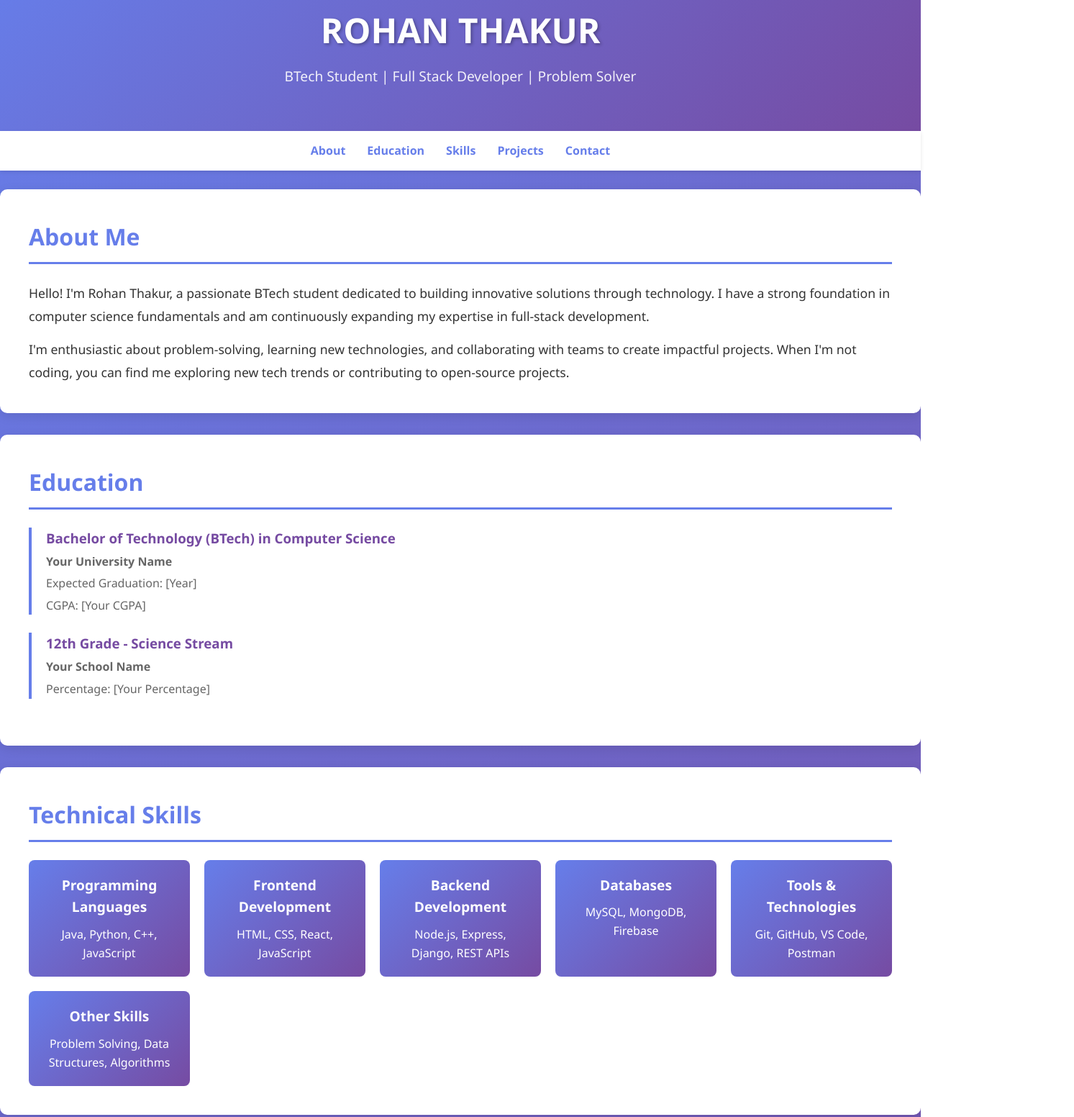
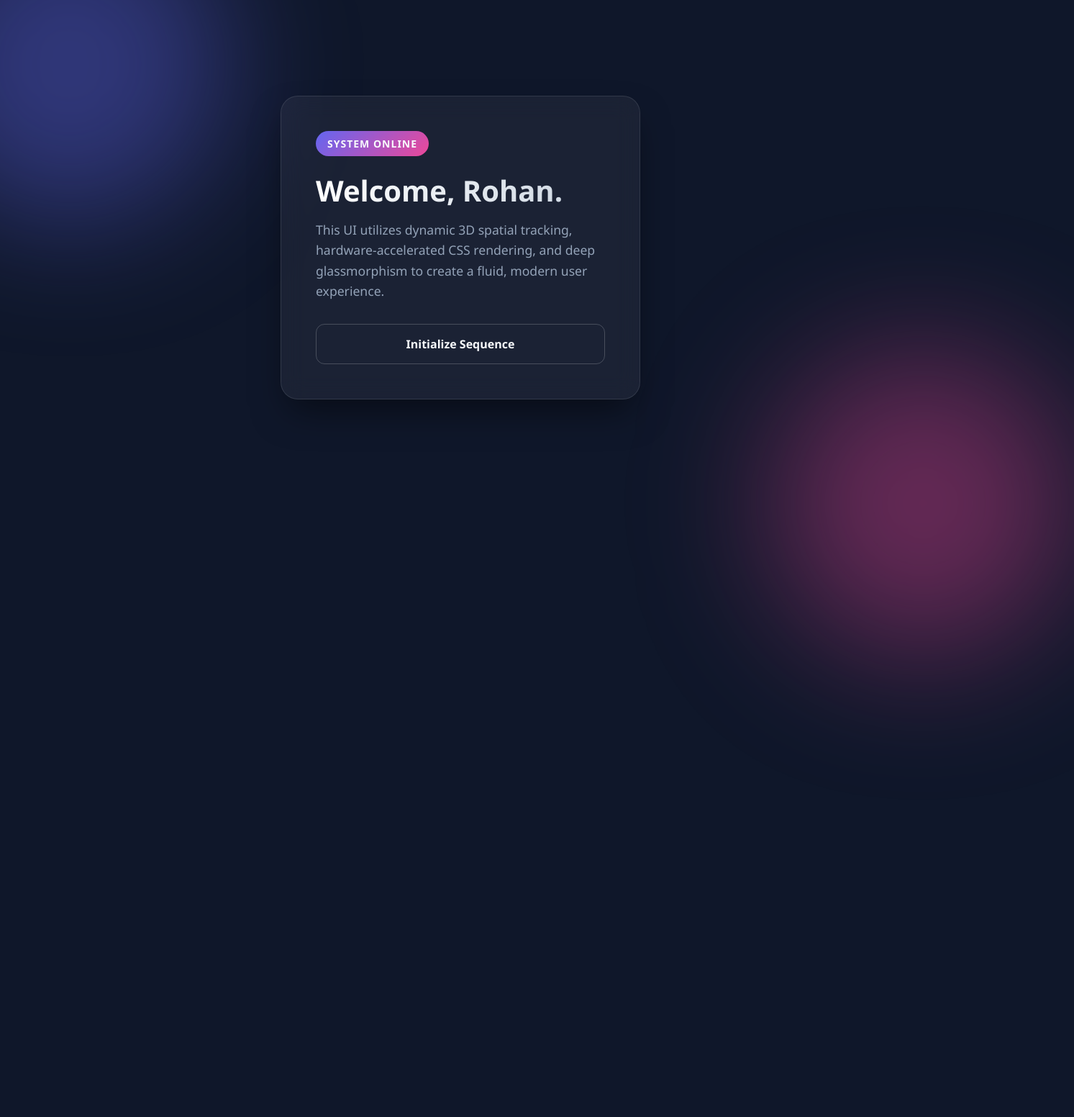
Before and after one commit to rohanthakur71854-commits/Portfolio-, a plain HTML site: page index.html in a window 1280 px wide. Shown: the part 56-1608 px from the top of the page at 72% size, 1493 px wide, since content can reach past the window. After the commit the page ends 965 px from the top, so only its background shows below. Drawn offline with Linux system fonts and the light colour scheme.

Commit message:
Revamp UI with new title and styles
Updated the title and enhanced the UI with new styles and interactive elements.

```diff
--- a/index.html
+++ b/index.html
@@ -3,366 +3,221 @@
 <head>
     <meta charset="UTF-8">
     <meta name="viewport" content="width=device-width, initial-scale=1.0">
-    <title>Rohan Thakur - BTech Portfolio</title>
+    <title>Next-Level UI/UX</title>
     <style>
+        :root {
+            --primary: #6366f1;
+            --secondary: #ec4899;
+            --bg-color: #0f172a;
+            --text-main: #f8fafc;
+            --text-muted: #94a3b8;
+        }
+
         * {
             margin: 0;
             padding: 0;
             box-sizing: border-box;
+            font-family: 'Segoe UI', Roboto, Helvetica, Arial, sans-serif;
         }
 
         body {
-            font-family: 'Segoe UI', Tahoma, Geneva, Verdana, sans-serif;
-            line-height: 1.6;
-            color: #333;
-            background: linear-gradient(135deg, #667eea 0%, #764ba2 100%);
+            background-color: var(--bg-color);
+            color: var(--text-main);
             min-height: 100vh;
+            display: flex;
+            justify-content: center;
+            align-items: center;
+            overflow: hidden;
+            perspective: 1000px;
         }
 
-        header {
-            background: linear-gradient(135deg, #667eea 0%, #764ba2 100%);
-            color: white;
-            padding: 60px 20px;
-            text-align: center;
-            box-shadow: 0 4px 6px rgba(0, 0, 0, 0.1);
+        /* Animated Background Orbs */
+        .orb {
+            position: absolute;
+            border-radius: 50%;
+            filter: blur(80px);
+            z-index: 0;
+            animation: float 10s infinite ease-in-out alternate;
         }
 
-        header h1 {
-            font-size: 3em;
-            margin-bottom: 10px;
-            text-shadow: 2px 2px 4px rgba(0, 0, 0, 0.3);
+        .orb-1 {
+            width: 400px;
+            height: 400px;
+            background: rgba(99, 102, 241, 0.4);
+            top: -10%;
+            left: -10%;
         }
 
-        header p {
-            font-size: 1.2em;
-            opacity: 0.9;
+        .orb-2 {
+            width: 350px;
+            height: 350px;
+            background: rgba(236, 72, 153, 0.4);
+            bottom: -10%;
+            right: -10%;
+            animation-delay: -5s;
         }
 
-        nav {
-            background: #fff;
-            padding: 15px;
-            position: sticky;
-            top: 0;
-            box-shadow: 0 2px 5px rgba(0, 0, 0, 0.1);
-            z-index: 100;
+        @keyframes float {
+            0% { transform: translate(0, 0) scale(1); }
+            100% { transform: translate(50px, 50px) scale(1.2); }
         }
 
-        nav ul {
-            list-style: none;
-            display: flex;
-            justify-content: center;
-            flex-wrap: wrap;
-            gap: 30px;
+        /* Glassmorphism Card */
+        .glass-card {
+            background: rgba(255, 255, 255, 0.05);
+            backdrop-filter: blur(16px);
+            -webkit-backdrop-filter: blur(16px);
+            border: 1px solid rgba(255, 255, 255, 0.1);
+            border-radius: 24px;
+            padding: 3rem;
+            width: 90%;
+            max-width: 500px;
+            z-index: 10;
+            box-shadow: 0 25px 50px -12px rgba(0, 0, 0, 0.5);
+            transform-style: preserve-3d;
+            transition: transform 0.1s ease-out;
+            position: relative;
+            overflow: hidden;
         }
 
-        nav a {
-            text-decoration: none;
-            color: #667eea;
-            font-weight: 600;
-            transition: color 0.3s ease;
+        /* Inner Content */
+        .content {
+            transform: translateZ(50px); /* Pushes content out for 3D effect */
         }
 
-        nav a:hover {
-            color: #764ba2;
+        .badge {
+            display: inline-block;
+            padding: 0.5rem 1rem;
+            background: linear-gradient(135deg, var(--primary), var(--secondary));
+            border-radius: 50px;
+            font-size: 0.875rem;
+            font-weight: 600;
+            margin-bottom: 1.5rem;
+            letter-spacing: 1px;
+            text-transform: uppercase;
         }
 
-        container {
-            max-width: 1000px;
-            margin: 0 auto;
-            padding: 40px 20px;
+        h1 {
+            font-size: 2.5rem;
+            font-weight: 800;
+            margin-bottom: 1rem;
+            line-height: 1.2;
+            background: linear-gradient(to right, #fff, #cbd5e1);
+            -webkit-background-clip: text;
+            -webkit-text-fill-color: transparent;
         }
 
-        section {
-            background: white;
-            margin-bottom: 30px;
-            padding: 40px;
-            border-radius: 10px;
-            box-shadow: 0 4px 15px rgba(0, 0, 0, 0.1);
-            animation: slideIn 0.6s ease-out;
+        p {
+            color: var(--text-muted);
+            font-size: 1.1rem;
+            line-height: 1.6;
+            margin-bottom: 2rem;
         }
 
-        @keyframes slideIn {
-            from {
-                opacity: 0;
-                transform: translateY(20px);
-            }
-            to {
-                opacity: 1;
-                transform: translateY(0);
-            }
+        /* Interactive Button */
+        .cta-button {
+            background: transparent;
+            color: var(--text-main);
+            border: 1px solid rgba(255, 255, 255, 0.2);
+            padding: 1rem 2rem;
+            font-size: 1rem;
+            font-weight: 600;
+            border-radius: 12px;
+            cursor: pointer;
+            transition: all 0.3s ease;
+            position: relative;
+            overflow: hidden;
+            width: 100%;
         }
 
-        section h2 {
-            color: #667eea;
-            font-size: 2em;
-            margin-bottom: 25px;
-            border-bottom: 3px solid #667eea;
-            padding-bottom: 10px;
+        .cta-button::before {
+            content: '';
+            position: absolute;
+            top: 0;
+            left: -100%;
+            width: 100%;
+            height: 100%;
+            background: linear-gradient(90deg, transparent, rgba(255,255,255,0.2), transparent);
+            transition: left 0.5s ease;
         }
 
-        .about-content {
-            line-height: 1.8;
-            font-size: 1.1em;
+        .cta-button:hover {
+            background: rgba(255, 255, 255, 0.1);
+            border-color: rgba(255, 255, 255, 0.5);
+            transform: translateY(-2px);
+            box-shadow: 0 10px 20px rgba(0,0,0,0.2);
         }
 
-        .education-item {
-            margin-bottom: 25px;
-            padding-left: 20px;
-            border-left: 4px solid #667eea;
+        .cta-button:hover::before {
+            left: 100%;
         }
 
-        .education-item h3 {
-            color: #764ba2;
-            margin-bottom: 5px;
+        /* Dynamic Light Tracking */
+        .light {
+            position: absolute;
+            width: 300px;
+            height: 300px;
+            background: radial-gradient(circle, rgba(255,255,255,0.1) 0%, transparent 70%);
+            border-radius: 50%;
+            pointer-events: none;
+            opacity: 0;
+            transition: opacity 0.3s ease;
+            z-index: 1;
         }
 
-        .education-item p {
-            color: #666;
-            margin-bottom: 5px;
-        }
-
-        .skills-container {
-            display: grid;
-            grid-template-columns: repeat(auto-fit, minmax(200px, 1fr));
-            gap: 20px;
-        }
-
-        .skill-card {
-            background: linear-gradient(135deg, #667eea 0%, #764ba2 100%);
-            color: white;
-            padding: 20px;
-            border-radius: 8px;
-            text-align: center;
-            transition: transform 0.3s ease;
-        }
-
-        .skill-card:hover {
-            transform: translateY(-5px);
-        }
-
-        .skill-card h3 {
-            margin-bottom: 10px;
-            font-size: 1.2em;
-        }
-
-        .projects-container {
-            display: grid;
-            grid-template-columns: repeat(auto-fit, minmax(280px, 1fr));
-            gap: 25px;
-        }
-
-        .project-card {
-            border: 2px solid #667eea;
-            border-radius: 8px;
-            padding: 20px;
-            transition: all 0.3s ease;
-        }
-
-        .project-card:hover {
-            box-shadow: 0 8px 20px rgba(102, 126, 234, 0.3);
-            transform: translateY(-5px);
-        }
-
-        .project-card h3 {
-            color: #667eea;
-            margin-bottom: 10px;
-        }
-
-        .project-card p {
-            color: #666;
-            margin-bottom: 15px;
-        }
-
-        .technologies {
-            display: flex;
-            flex-wrap: wrap;
-            gap: 8px;
-        }
-
-        .tech-tag {
-            background: #667eea;
-            color: white;
-            padding: 5px 12px;
-            border-radius: 20px;
-            font-size: 0.9em;
-        }
-
-        .contact-section {
-            text-align: center;
-        }
-
-        .contact-links {
-            display: flex;
-            justify-content: center;
-            gap: 30px;
-            margin-top: 30px;
-            flex-wrap: wrap;
-        }
-
-        .contact-links a {
-            display: inline-block;
-            padding: 12px 25px;
-            background: linear-gradient(135deg, #667eea 0%, #764ba2 100%);
-            color: white;
-            text-decoration: none;
-            border-radius: 5px;
-            transition: all 0.3s ease;
-        }
-
-        .contact-links a:hover {
-            transform: scale(1.05);
-            box-shadow: 0 5px 15px rgba(102, 126, 234, 0.4);
-        }
-
-        footer {
-            background: #333;
-            color: white;
-            text-align: center;
-            padding: 20px;
-            margin-top: 40px;
-        }
-
-        @media (max-width: 600px) {
-            header h1 {
-                font-size: 2em;
-            }
-
-            nav ul {
-                gap: 15px;
-            }
-
-            section {
-                padding: 20px;
-            }
-
-            section h2 {
-                font-size: 1.5em;
-            }
-        }
     </style>
 </head>
 <body>
-    <header>
-        <h1>ROHAN THAKUR</h1>
-        <p>BTech Student | Full Stack Developer | Problem Solver</p>
-    </header>
 
-    <nav>
-        <ul>
-            <li><a href="#about">About</a></li>
-            <li><a href="#education">Education</a></li>
-            <li><a href="#skills">Skills</a></li>
-            <li><a href="#projects">Projects</a></li>
-            <li><a href="#contact">Contact</a></li>
-        </ul>
-    </nav>
+    <div class="orb orb-1"></div>
+    <div class="orb orb-2"></div>
 
-    <container>
-        <!-- About Section -->
-        <section id="about">
-            <h2>About Me</h2>
-            <div class="about-content">
-                <p>Hello! I'm Rohan Thakur, a passionate BTech student dedicated to building innovative solutions through technology. I have a strong foundation in computer science fundamentals and am continuously expanding my expertise in full-stack development.</p>
-                <p style="margin-top: 15px;">I'm enthusiastic about problem-solving, learning new technologies, and collaborating with teams to create impactful projects. When I'm not coding, you can find me exploring new tech trends or contributing to open-source projects.</p>
-            </div>
-        </section>
+    <div class="glass-card" id="card">
+        <div class="light" id="light"></div>
+        <div class="content">
+            <div class="badge">System Online</div>
+            <h1>Welcome, Rohan.</h1>
+            <p>This UI utilizes dynamic 3D spatial tracking, hardware-accelerated CSS rendering, and deep glassmorphism to create a fluid, modern user experience.</p>
+            <button class="cta-button">Initialize Sequence</button>
+        </div>
+    </div>
 
-        <!-- Education Section -->
-        <section id="education">
-            <h2>Education</h2>
-            <div class="education-item">
-                <h3>Bachelor of Technology (BTech) in Computer Science</h3>
-                <p><strong>Your University Name</strong></p>
-                <p>Expected Graduation: [Year]</p>
-                <p>CGPA: [Your CGPA]</p>
-            </div>
-            <div class="education-item">
-                <h3>12th Grade - Science Stream</h3>
-                <p><strong>Your School Name</strong></p>
-                <p>Percentage: [Your Percentage]</p>
-            </div>
-        </section>
+    <script>
+        const card = document.getElementById('card');
+        const light = document.getElementById('light');
 
-        <!-- Skills Section -->
-        <section id="skills">
-            <h2>Technical Skills</h2>
-            <div class="skills-container">
-                <div class="skill-card">
-                    <h3>Programming Languages</h3>
-                    <p>Java, Python, C++, JavaScript</p>
-                </div>
-                <div class="skill-card">
-                    <h3>Frontend Development</h3>
-                    <p>HTML, CSS, React, JavaScript</p>
-                </div>
-                <div class="skill-card">
-                    <h3>Backend Development</h3>
-                    <p>Node.js, Express, Django, REST APIs</p>
-                </div>
-                <div class="skill-card">
-                    <h3>Databases</h3>
-                    <p>MySQL, MongoDB, Firebase</p>
-                </div>
-                <div class="skill-card">
-                    <h3>Tools & Technologies</h3>
-                    <p>Git, GitHub, VS Code, Postman</p>
-                </div>
-                <div class="skill-card">
-                    <h3>Other Skills</h3>
-                    <p>Problem Solving, Data Structures, Algorithms</p>
-                </div>
-            </div>
-        </section>
+        // 3D Tilt Effect and Dynamic Lighting
+        card.addEventListener('mousemove', (e) => {
+            const rect = card.getBoundingClientRect();
+            const x = e.clientX - rect.left; // x position within the element.
+            const y = e.clientY - rect.top;  // y position within the element.
 
-        <!-- Projects Section -->
-        <section id="projects">
-            <h2>Projects</h2>
-            <div class="projects-container">
-                <div class="project-card">
-                    <h3>Project Title 1</h3>
-                    <p>Brief description of your first project. Explain what problem it solves and what technologies you used.</p>
-                    <div class="technologies">
-                        <span class="tech-tag">React</span>
-                        <span class="tech-tag">Node.js</span>
-                        <span class="tech-tag">MongoDB</span>
-                    </div>
-                </div>
-                <div class="project-card">
-                    <h3>Project Title 2</h3>
-                    <p>Brief description of your second project. Include key features and your role in the project.</p>
-                    <div class="technologies">
-                        <span class="tech-tag">Python</span>
-                        <span class="tech-tag">Flask</span>
-                        <span class="tech-tag">SQLite</span>
-                    </div>
-                </div>
-                <div class="project-card">
-                    <h3>Project Title 3</h3>
-                    <p>Brief description of your third project. Mention achievements and impact of the project.</p>
-                    <div class="technologies">
-                        <span class="tech-tag">Java</span>
-                        <span class="tech-tag">Android Studio</span>
-                        <span class="tech-tag">Firebase</span>
-                    </div>
-                </div>
-            </div>
-        </section>
+            // Calculate rotation (max 15 degrees)
+            const centerX = rect.width / 2;
+            const centerY = rect.height / 2;
+            const rotateX = ((y - centerY) / centerY) * -10;
+            const rotateY = ((x - centerX) / centerX) * 10;
 
-        <!-- Contact Section -->
-        <section id="contact">
-            <h2>Get In Touch</h2>
-            <p style="font-size: 1.1em; margin-bottom: 30px;">Feel free to reach out to me through any of these platforms!</p>
-            <div class="contact-links">
-                <a href="mailto:your.email@example.com">Email</a>
-                <a href="https://linkedin.com/in/yourprofile" target="_blank">LinkedIn</a>
-                <a href="https://github.com/rohanthakur71854-commits" target="_blank">GitHub</a>
-                <a href="https://twitter.com/yourprofile" target="_blank">Twitter</a>
-            </div>
-        </section>
-    </container>
+            // Apply 3D rotation
+            card.style.transform = `rotateX(${rotateX}deg) rotateY(${rotateY}deg)`;
 
-    <footer>
-        <p>&copy; 2026 Rohan Thakur. All rights reserved.</p>
-    </footer>
+            // Move the dynamic light
+            light.style.opacity = '1';
+            light.style.left = `${x - 150}px`; // 150 is half the width of the light
+            light.style.top = `${y - 150}px`;
+        });
+
+        // Reset on mouse leave
+        card.addEventListener('mouseleave', () => {
+            card.style.transform = `rotateX(0deg) rotateY(0deg)`;
+            card.style.transition = `transform 0.5s ease-out`;
+            light.style.opacity = '0';
+        });
+
+        // Remove transition during hover for instant tracking
+        card.addEventListener('mouseenter', () => {
+            card.style.transition = `none`;
+        });
+    </script>
 </body>
 </html>
```
